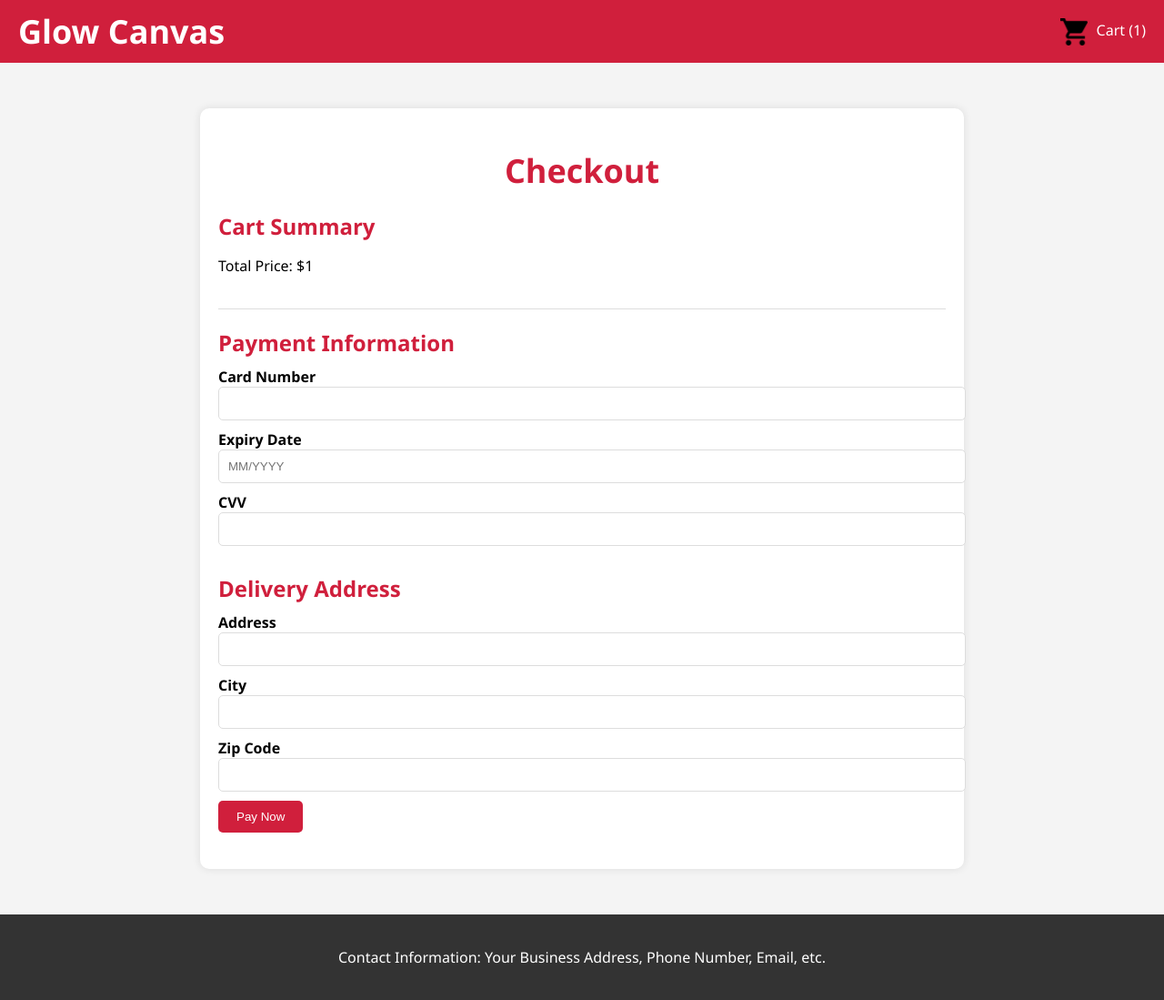
After one commit to AriyoX/AnitaFlask, a Flask app: template templates/checkout.html in a window 1280 px wide. The commit adds this page. Shown: the whole page at 91% size. Run offline with Flask 3, Linux system fonts and the light colour scheme; the template is opened without the code that fills it: most values are stand-ins (such as "Sample title", 1, 10 or a date in 2020).

Commit message:
Added checkout, process payment templates, etc. Minimal changes made to app.py

```diff
--- a/app.py
+++ b/app.py
@@ -46,9 +46,14 @@ def view_cart():
 
 @app.route('/checkout', methods=['POST'])
 def checkout():
-    # Process payment and delivery information here
-    cart.clear()  # Clear the cart after successful checkout
-    return "Checkout successful!"
+    total_price = sum(product['price'] for product in cart)
+    return render_template("checkout.html", cart=cart, total_price=total_price)
+
+@app.route('/process_payment', methods=['POST'])
+def process_payment():
+    cart.clear()
+    return render_template("process_payment.html")
+
 
 if __name__ == '__main__':
     app.run(debug=True)
--- /dev/null
+++ b/static/checkout.css
@@ -0,0 +1,64 @@
+body {
+    font-family: "Segoe UI", Tahoma, Geneva, Verdana, sans-serif;
+    margin: 0;
+    padding: 0;
+    background-color: #f4f4f4;
+}
+
+.container {
+    max-width: 800px;
+    margin: 50px auto;
+    padding: 20px;
+    background-color: #fff;
+    border-radius: 10px;
+    box-shadow: 0 0 10px rgba(0, 0, 0, 0.1);
+}
+
+h1 {
+    text-align: center;
+    color: #d01f3c;
+    font-size: 36px;
+    margin-bottom: 20px;
+}
+
+.cart-summary {
+    border-bottom: 1px solid #ddd;
+    margin-bottom: 20px;
+    padding-bottom: 20px;
+}
+
+h2 {
+    color: #d01f3c;
+    font-size: 24px;
+    margin-bottom: 10px;
+}
+
+form {
+    margin-bottom: 20px;
+}
+
+label {
+    font-weight: bold;
+}
+
+input[type="text"] {
+    width: 100%;
+    padding: 10px;
+    margin-bottom: 10px;
+    border: 1px solid #ddd;
+    border-radius: 5px;
+}
+
+button {
+    background-color: #d01f3c;
+    color: #fff;
+    border: none;
+    padding: 10px 20px;
+    cursor: pointer;
+    border-radius: 5px;
+    transition: background-color 0.3s ease;
+}
+
+button:hover {
+    background-color: #a51c32;
+}
--- /dev/null
+++ b/static/footer.css
@@ -0,0 +1,11 @@
+footer {
+    background-color: #333;
+    color: #fff;
+    padding: 20px;
+    text-align: center;
+}
+
+.footer-content {
+    max-width: 1200px;
+    margin: 0 auto;
+}
--- /dev/null
+++ b/static/header.css
@@ -0,0 +1,37 @@
+header {
+    background-color: #d01f3c;
+    color: #fff;
+    padding: 10px 20px;
+}
+
+.header-link {
+    text-decoration: none;
+}
+
+
+.header-content {
+    display: flex;
+    justify-content: space-between;
+    align-items: center;
+}
+
+.header-left h1 {
+    color: #fff;
+    margin: 0;
+}
+
+.header-right {
+    display: flex;
+    align-items: center;
+}
+
+.header-right a {
+    color: #fff;
+    text-decoration: none;
+    margin-left: 20px;
+}
+
+.header-right a img {
+    vertical-align: middle;
+    margin-right: 5px;
+}
--- a/templates/cart.html
+++ b/templates/cart.html
@@ -6,6 +6,8 @@
     <link rel="stylesheet" href="static/cart.css">
 </head>
 <body>
+
+    {% include 'header.html' %}
     <div class="container">
         <h1>Cart</h1>
         <ul class="cart-items">
@@ -23,9 +25,11 @@
         <h2 class="total-price">Total Price: ${{ total_price }}</h2>
 
         <form action="/checkout" method="post">
-            <!-- Payment and delivery information fields go here -->
+
             <button type="submit" class="checkout-button">Checkout</button>
         </form>
     </div>
+
+    {% include 'footer2.html' %}
 </body>
 </html>
--- /dev/null
+++ b/templates/checkout.html
@@ -0,0 +1,49 @@
+<!DOCTYPE html>
+<html lang="en">
+<head>
+    <meta charset="UTF-8">
+    <title>Checkout</title>
+    <link rel="stylesheet" href="static/checkout.css">
+</head>
+<body>
+
+    {% include 'header.html' %}
+
+    <div class="container">
+        <h1>Checkout</h1>
+
+        <div class="cart-summary">
+            <h2>Cart Summary</h2>
+            <p>Total Price: ${{ total_price }}</p>
+        </div>
+
+        <form action="/process_payment" method="post" id="payment-form">
+            <h2>Payment Information</h2>
+            <label for="card-number">Card Number</label>
+            <input type="text" id="card-number" name="card_number" required>
+
+            <label for="expiry-date">Expiry Date</label>
+            <input type="text" id="expiry-date" name="expiry_date" placeholder="MM/YYYY" required>
+
+            <label for="cvv">CVV</label>
+            <input type="text" id="cvv" name="cvv" maxlength="3" required>
+
+            <h2>Delivery Address</h2>
+            <label for="address">Address</label>
+            <input type="text" id="address" name="address" required>
+
+            <label for="city">City</label>
+            <input type="text" id="city" name="city" required>
+
+            <label for="zipcode">Zip Code</label>
+            <input type="text" id="zipcode" name="zipcode" required>
+
+            <button type="submit" id="pay-now-button">Pay Now</button>
+        </form>
+
+    </div>
+
+    {% include 'footer.html' %}
+
+</body>
+</html>
--- /dev/null
+++ b/templates/footer.html
@@ -0,0 +1,10 @@
+<!-- footer.html -->
+<head>
+    <link rel="stylesheet" href="{{ url_for('static', filename='footer.css') }}">
+</head>
+
+<footer>
+    <div class="footer-content">
+        <p>Contact Information: Your Business Address, Phone Number, Email, etc.</p>
+    </div>
+</footer>
--- /dev/null
+++ b/templates/header.html
@@ -0,0 +1,20 @@
+<!-- header.html -->
+<head>
+    <link rel="stylesheet" href="{{ url_for('static', filename='header.css') }}">
+</head>
+
+<header>
+    <div class="header-content">
+        <div class="header-left">
+            <h1><a href="/" class="header-link">
+                <h1>Glow Canvas</h1>
+            </a></h1>
+        </div>
+        <div class="header-right">
+            <a href="/view_cart">
+                <img src="{{ url_for('static', filename='images/cart_icon.png') }}" alt="Cart Icon" width="30">
+                Cart ({{ cart_count }})
+            </a>
+        </div>
+    </div>
+</header>
```
Also changed, not shown: static/footer2.css (added, +13 -0 lines), static/process_payment.css (added, +36 -0 lines), templates/footer2.html (added, +10 -0 lines), templates/home.html (+17 -2 lines), templates/process_payment.html (added, +27 -0 lines), templates/product.html (+59 -1 lines), static/images/cart_icon.png (added).
